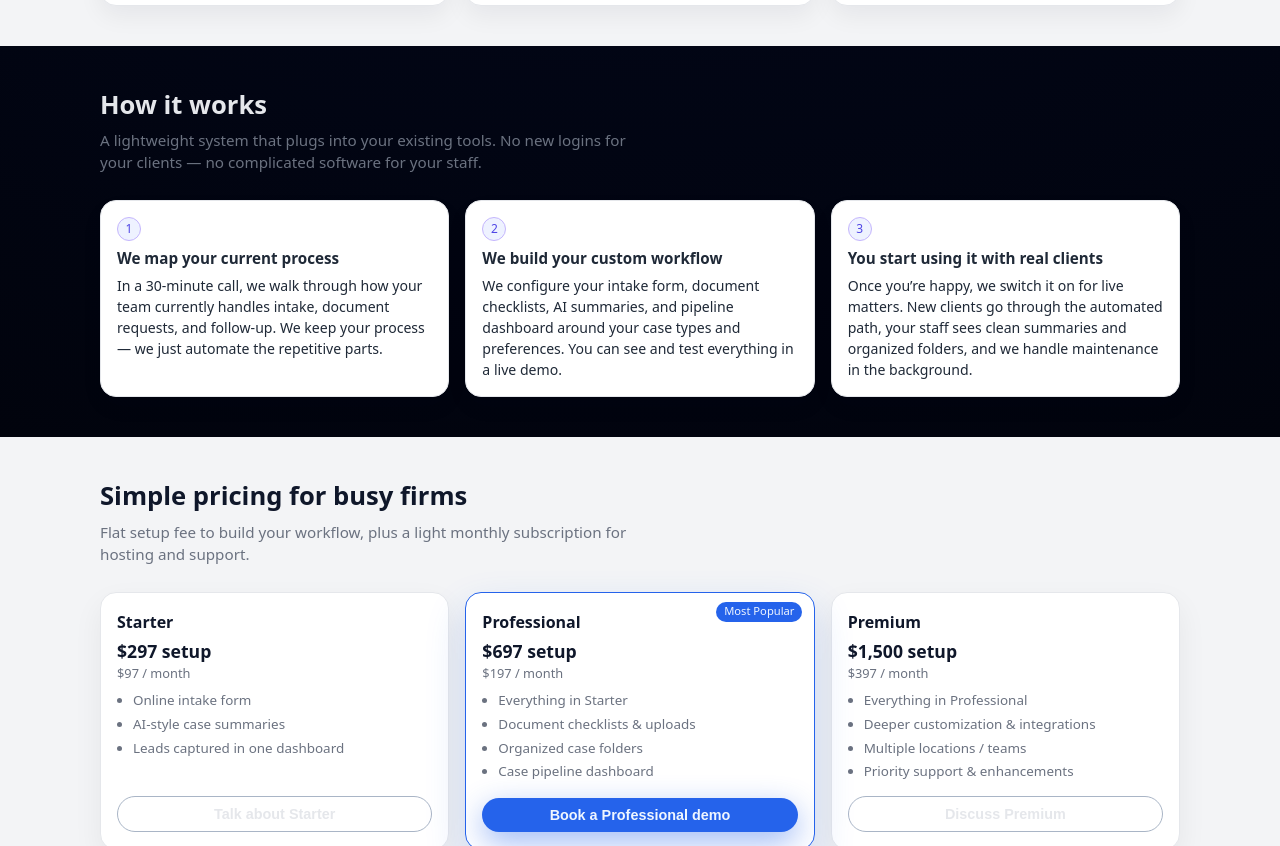
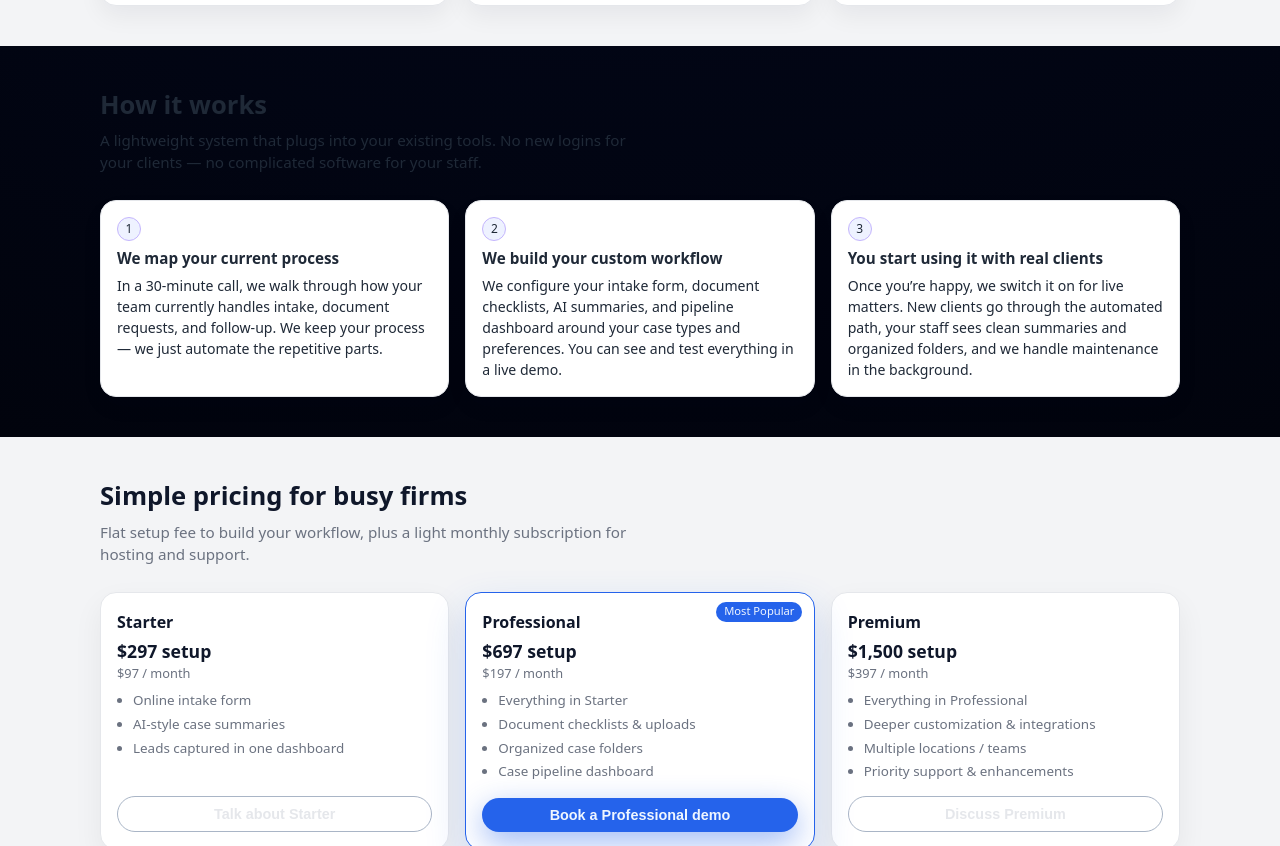
Before and after one commit to Theron55/lawyer_website, a plain HTML site: page index.html in a window 1280 px wide. Shown: the part 1135-1981 px from the top of the page. Drawn offline with Linux system fonts and the light colour scheme.

Commit message:
Updated website

```diff
--- a/index.html
+++ b/index.html
@@ -612,6 +612,12 @@
     .mt-sm { margin-top: 0.6rem; }
     .mt-md { margin-top: 1.1rem; }
     .mt-lg { margin-top: 1.6rem; }
+    /* FINAL OVERRIDE: Force darker text in the entire How-it-works section */
+    #how-it-works,
+    #how-it-works * {
+      color: #1f2937 !important; /* dark gray / almost black */
+    }
+
   </style>
 </head>
 <body>
```
